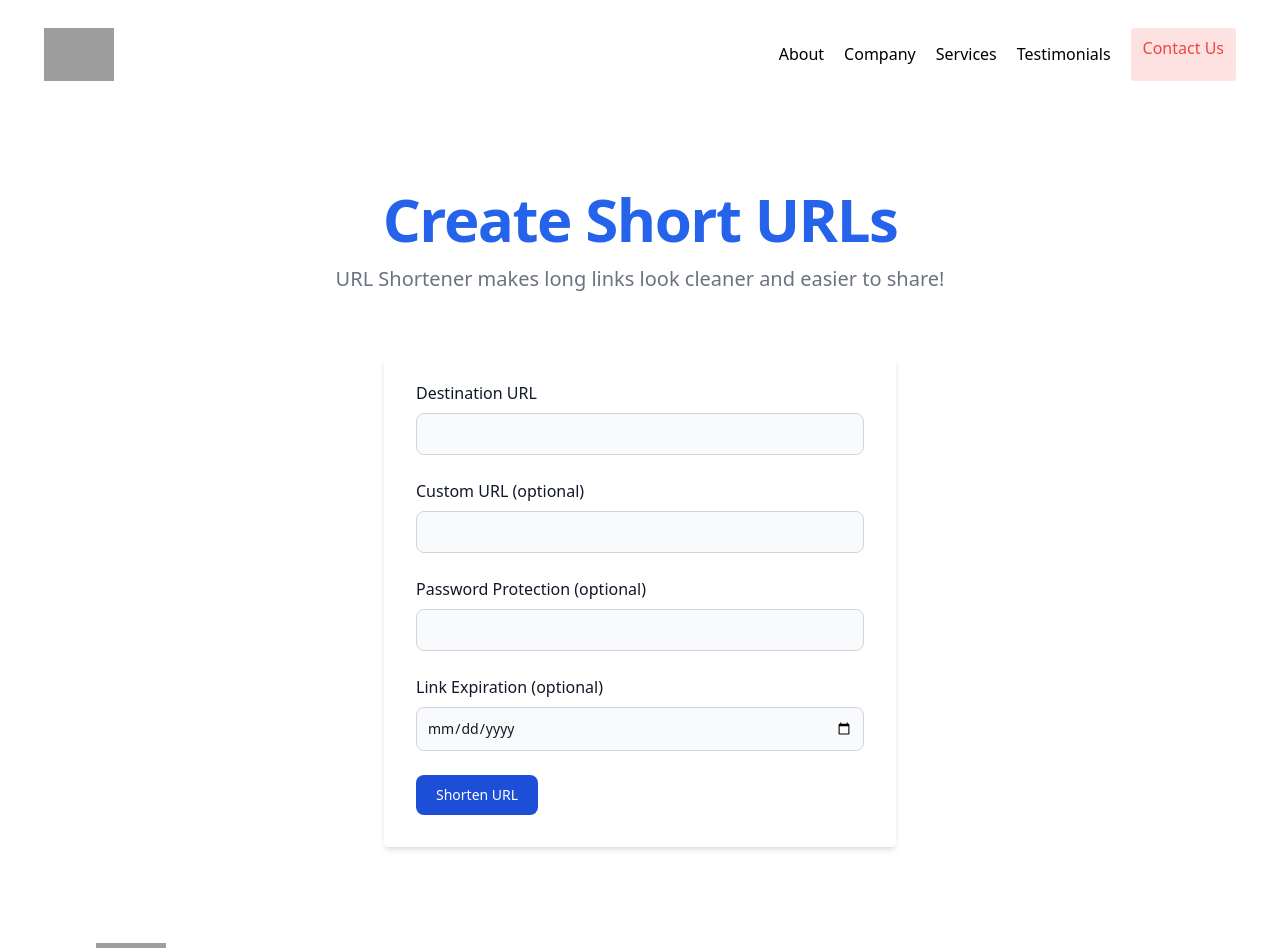
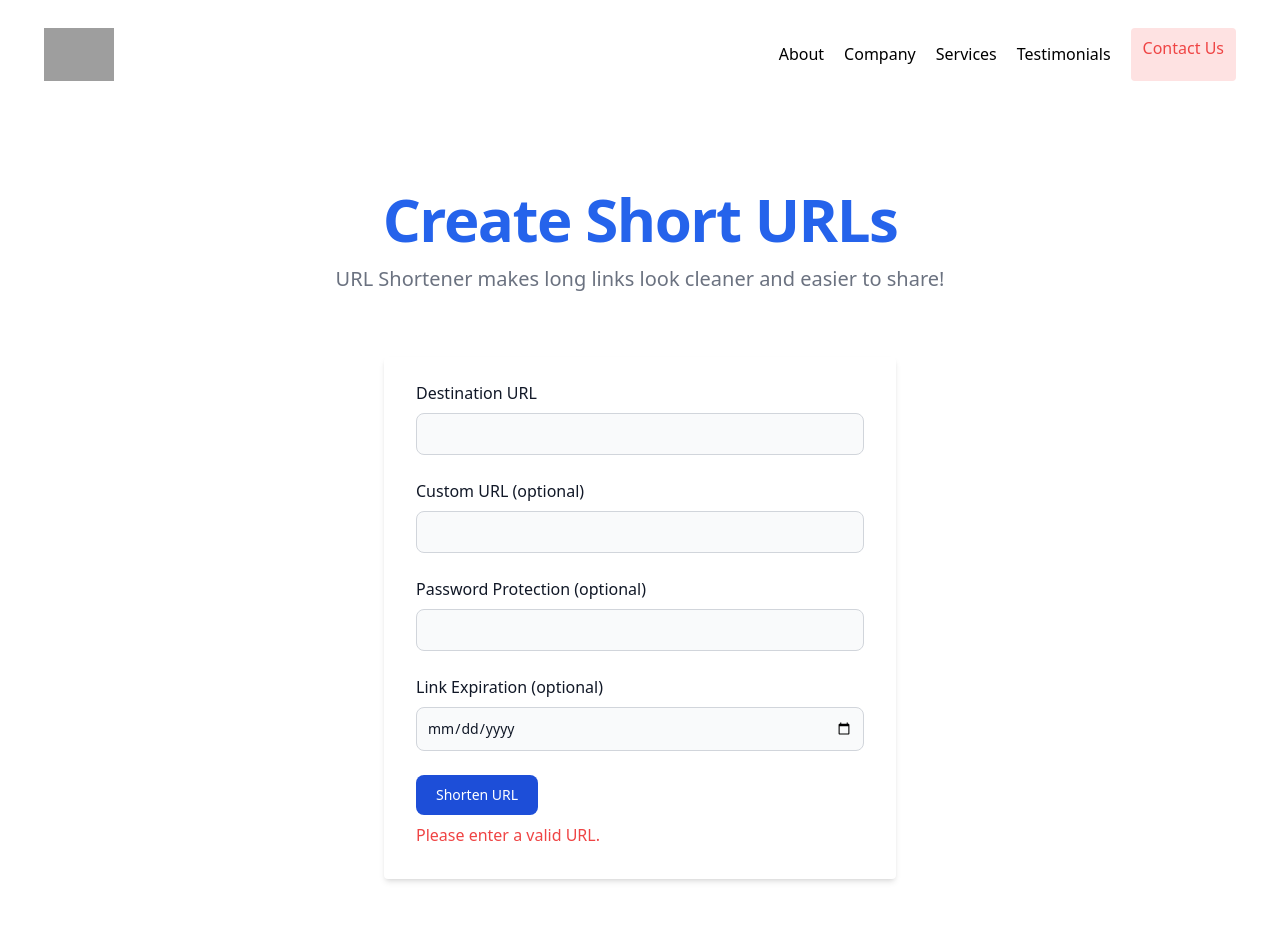
Before and after one commit to varia418/url-shortener-client, a React (Create React App) app: page / in a window 1280 px wide. Shown: the top 948 px of the page. Built offline with nearby package versions, Linux system fonts and the light colour scheme; grey boxes are pictures that could not be loaded.

Commit message:
add error message

```diff
--- a/src/App.js
+++ b/src/App.js
@@ -2,8 +2,10 @@ import Footer from './components/Footer';
 import Header from './components/Header';
 import Input from './components/Input';
 import Button from './components/Button';
+import { useState } from 'react';
 
 function App() {
+    const [errorMessage, setErrorMessage] = useState("Please enter a valid URL.");
     return (
         <main className="container mx-auto px-4 min-h-screen flex flex-col">
             <Header />
@@ -17,6 +19,7 @@ function App() {
                     <Input type="password" label="Password Protection (optional)" />
                     <Input type="date" label="Link Expiration (optional)" />
                     <Button label="Shorten URL" />
+                    {errorMessage && <p class="mt-2 text-md text-red-500 font-medium">{errorMessage}</p>}
                 </form>
             </div>
 
```
